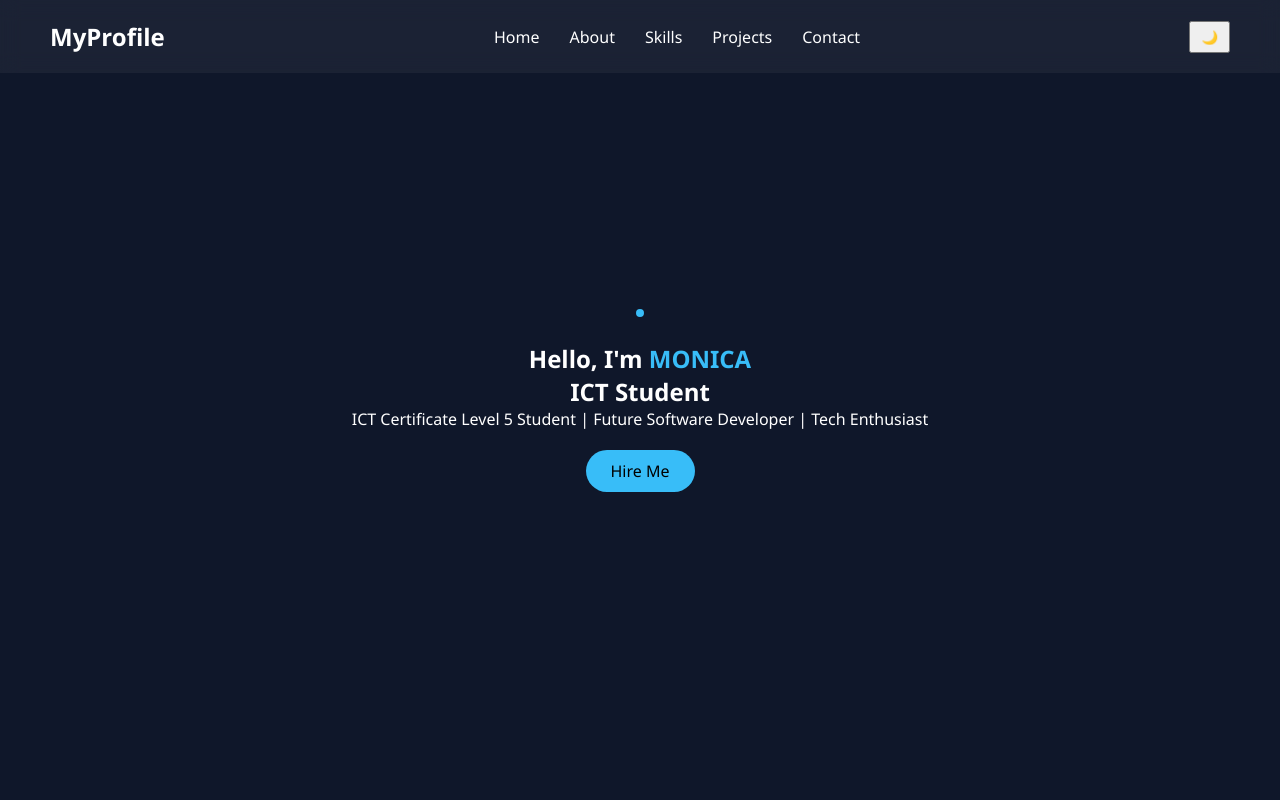
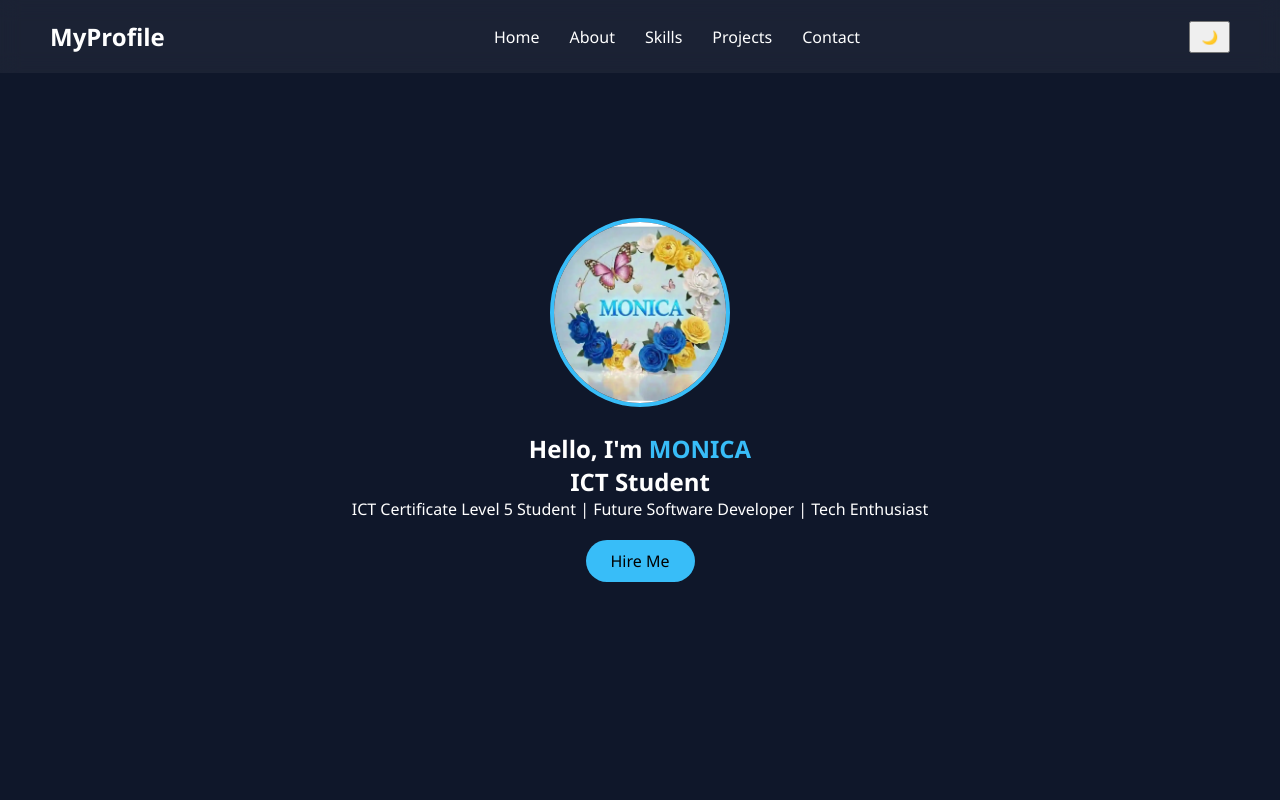
Before and after one commit to OLEKET/MONICA, a plain HTML site: page index.html in a window 1280 px wide. Shown: the top 800 px of the page. Drawn offline with Linux system fonts and the light colour scheme.

Commit message:
Update index.html

```diff
--- a/index.html
+++ b/index.html
@@ -24,7 +24,7 @@
     <!-- Hero Section -->
     <section id="home" class="hero">
         <div class="hero-content">
-            <img src="img/profile.jpg" alt="" class="profile-img">
+            <img src="profile.jpg" alt="" class="profile-img">
             <h1>Hello, I'm <span class="highlight">MONICA</span></h1>
             <h2><span id="typing"></span></h2>
             <p>ICT Certificate Level 5 Student | Future Software Developer | Tech Enthusiast</p>
```
